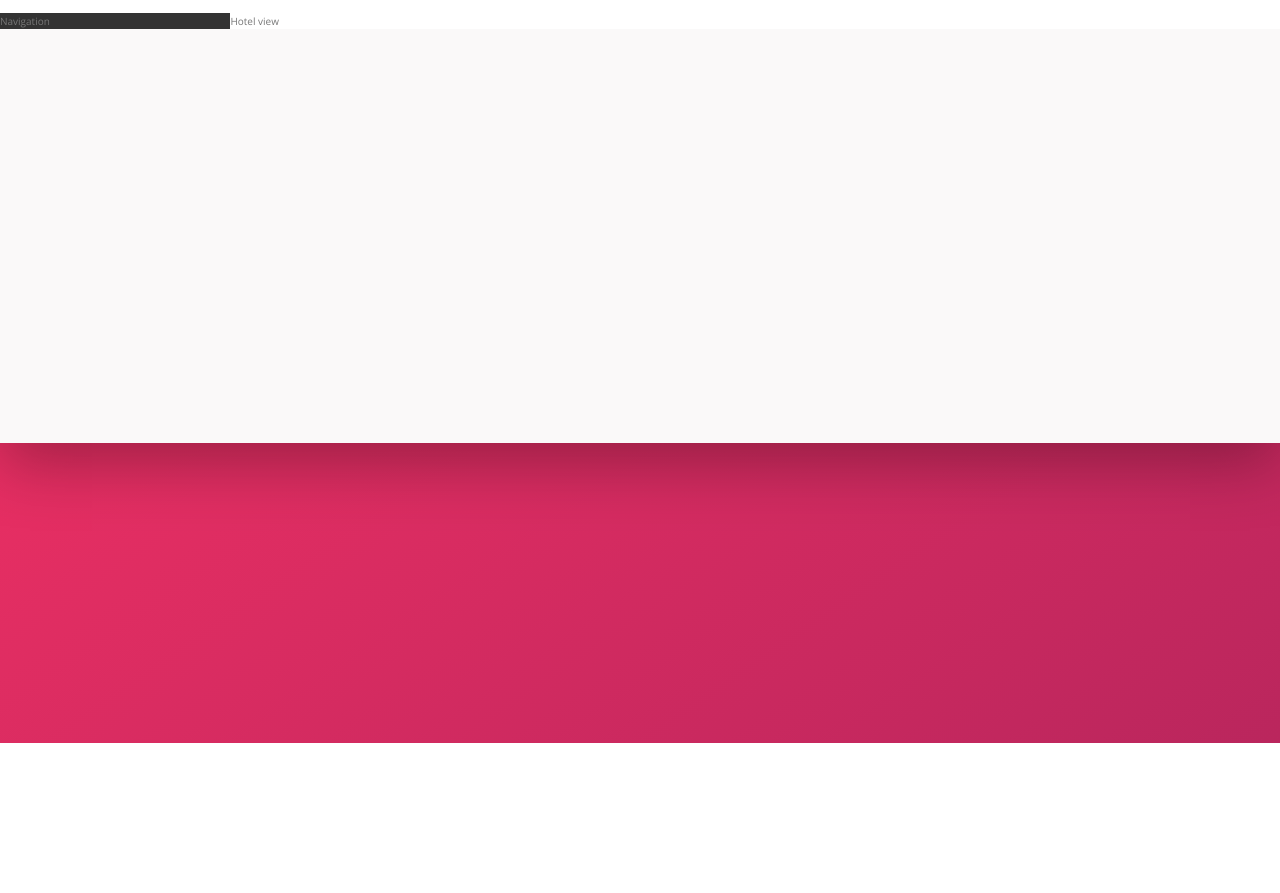
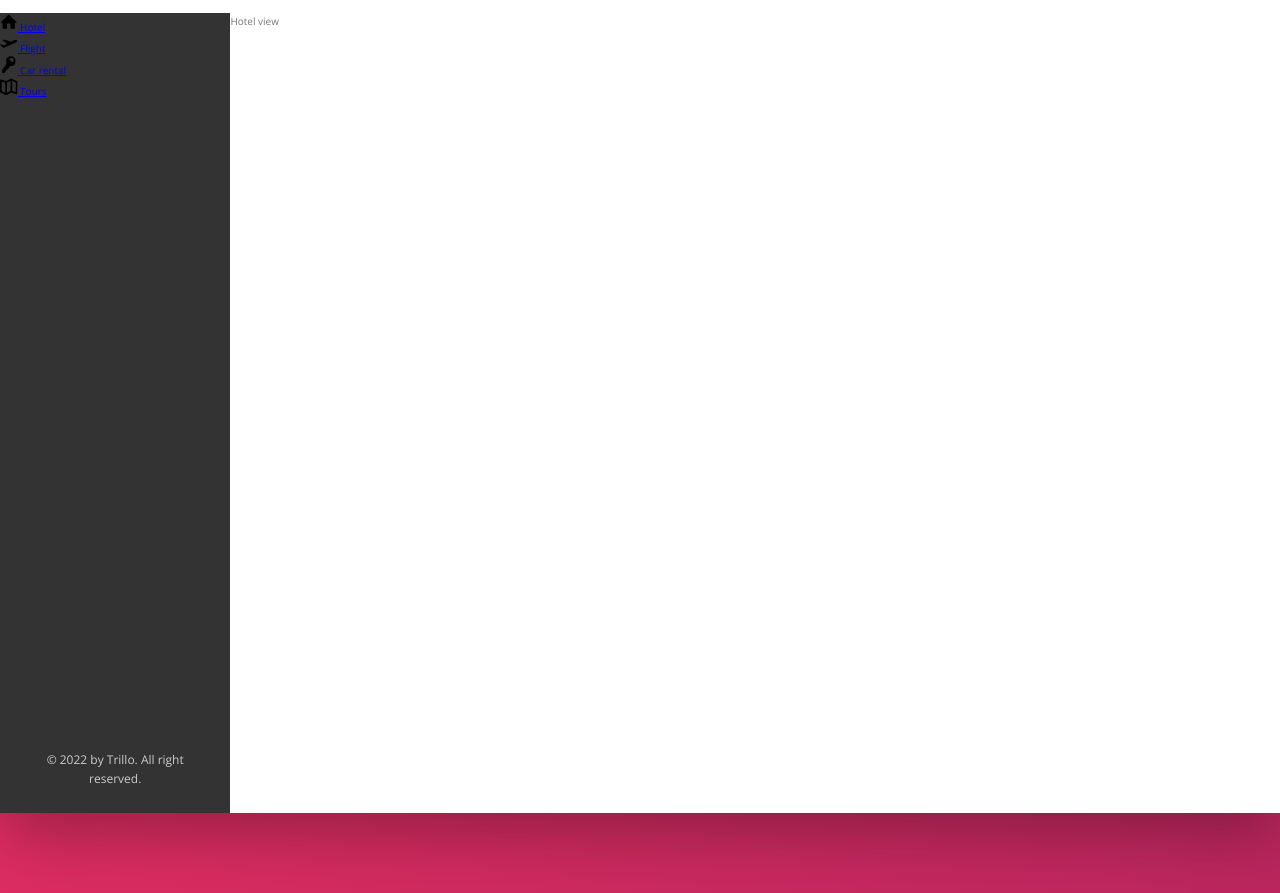
Before and after one commit to KajaGrabowska/Trillo-Project, a website: page index.html in a window 1280 px wide. Shown: the part 137-1030 px from the top of the page. Before the commit the page ends 880 px from the top, so only its background shows below. Drawn offline with nearby package versions, Linux system fonts and the light colour scheme.

Commit message:
Started building the side navigation (Part 1).

```diff
--- a/index.html
+++ b/index.html
@@ -45,7 +45,44 @@
             </header>
             <div class="content">
                 <nav class="sidebar">
-                    Navigation
+                    <ul class="side-nav">
+                        <li class="side-nav__item">
+                            <a href="#" class="side-nav__link">
+                                <svg class="side-nav__icon">
+                                    <use xlink:href="img/sprite.svg#icon-home"></use>
+                                </svg>
+                                <span>Hotel</span>
+                            </a>
+                        </li>
+                        <li class="side-nav__item">
+                            <a href="#" class="side-nav__link">
+                                <svg class="side-nav__icon">
+                                    <use xlink:href="img/sprite.svg#icon-aircraft-take-off"></use>
+                                </svg>
+                                <span>Flight</span>
+                            </a>
+                        </li>
+                        <li class="side-nav__item">
+                            <a href="#" class="side-nav__link">
+                                <svg class="side-nav__icon">
+                                    <use xlink:href="img/sprite.svg#icon-key"></use>
+                                </svg>
+                                <span>Car rental</span>
+                            </a>
+                        </li>
+                        <li class="side-nav__item">
+                            <a href="#" class="side-nav__link">
+                                <svg class="side-nav__icon">
+                                    <use xlink:href="img/sprite.svg#icon-map"></use>
+                                </svg>
+                                <span>Tours</span>
+                            </a>
+                        </li>
+                    </ul>
+
+                    <div class="legal">
+                        &copy; 2022 by Trillo. All right reserved.
+                    </div>
                 </nav>
                 <main class="hotel-view">
                     Hotel view
--- a/sass/_components.scss
+++ b/sass/_components.scss
@@ -123,3 +123,29 @@
 
     }
 }
+
+//////////////////////////////////////////
+// SIDE NAVIGATION
+.side-nav {
+    &__item {
+
+    }
+
+    &__link {
+
+    }
+
+    &__icon {
+        width: 1.75rem;
+        height: 1.75rem;
+    }
+}
+
+//////////////////////////////////////////
+// LEGAL TEXT
+.legal {
+    font-size: 1.2rem;
+    color: var(--color-grey-light-4);
+    text-align: center;
+    padding: 2.5rem;
+}
--- a/sass/_layout.scss
+++ b/sass/_layout.scss
@@ -27,10 +27,15 @@
     background-color: var(--color-grey-dark-1);
 
     flex: 0 0 18%;
+
+    display: flex;
+    flex-direction: column;
+    justify-content: space-between;
 }
 
 .hotel-view {
     background-color: #fff;
+    height: 80rem;
 
     flex: 1;
 }
```
Also changed, not shown: css/style.comp.css, css/style.css, css/style.prefix.css.
